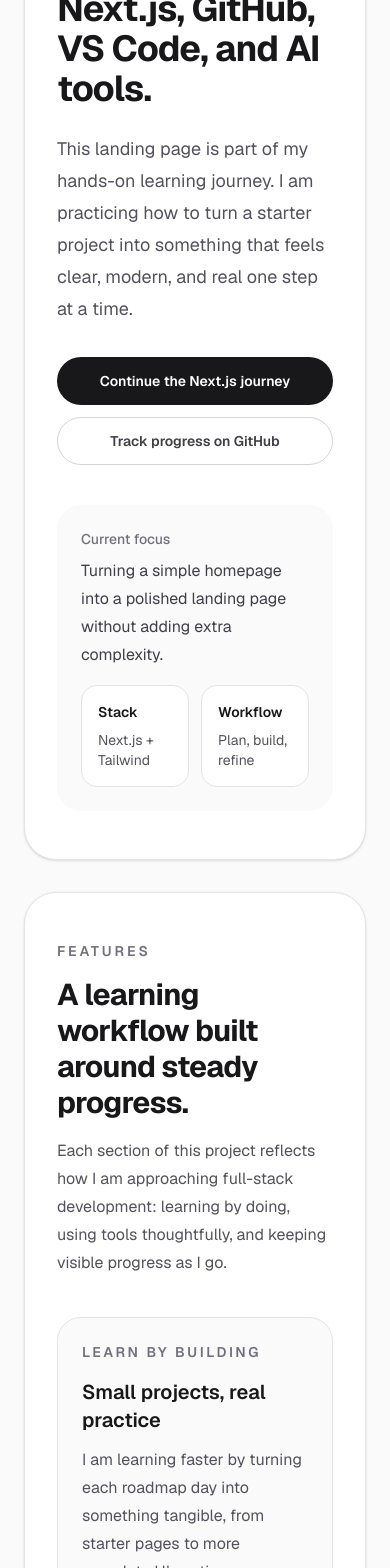
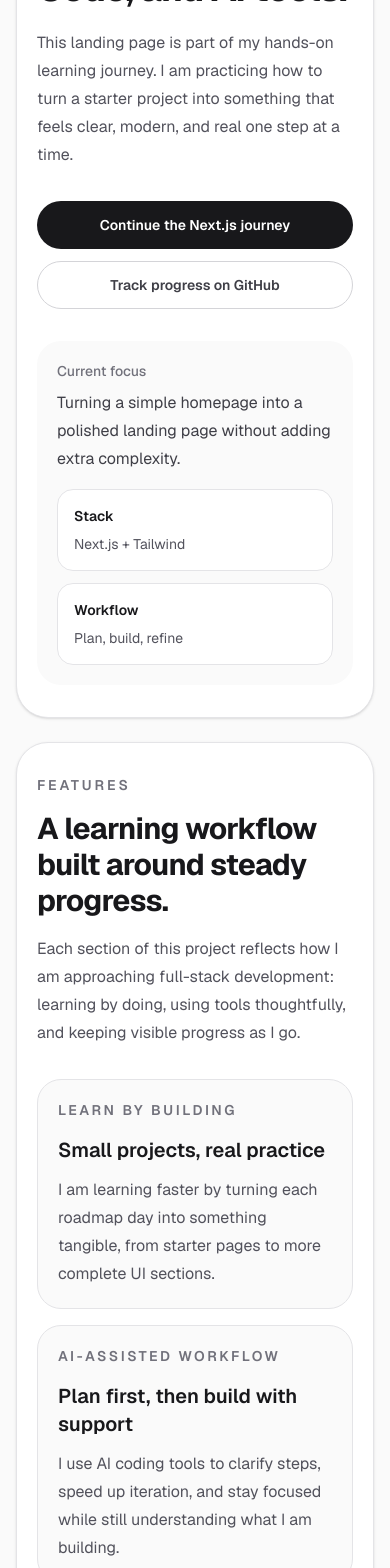
Before and after one commit to MahmoudElsanoor/fullstack-vibe-coding, a Next.js app in the folder projects/starter-nextjs-boilerplate/: page / in a window 390 px wide. Shown: the part 260-1828 px from the top of the page. Built offline with nearby package versions, Linux system fonts and the light colour scheme.

Commit message:
Polish landing page responsiveness

```diff
--- a/projects/starter-nextjs-boilerplate/src/app/page.tsx
+++ b/projects/starter-nextjs-boilerplate/src/app/page.tsx
@@ -1,25 +1,25 @@
 export default function Home() {
   return (
-    <div className="bg-zinc-50 px-6 py-16 font-sans text-zinc-900 dark:bg-black dark:text-zinc-50">
-      <main className="mx-auto flex w-full max-w-6xl flex-col gap-8">
+    <div className="bg-zinc-50 px-4 py-10 font-sans text-zinc-900 dark:bg-black dark:text-zinc-50 sm:px-6 sm:py-14 lg:py-16">
+      <main className="mx-auto flex w-full max-w-6xl flex-col gap-6 lg:gap-8">
         <section className="overflow-hidden rounded-[2rem] border border-zinc-200 bg-white shadow-sm dark:border-zinc-800 dark:bg-zinc-950">
-          <div className="flex flex-col gap-10 px-8 py-12 sm:px-12 lg:flex-row lg:items-end lg:justify-between lg:px-16 lg:py-16">
-            <div className="max-w-3xl">
+          <div className="flex flex-col gap-8 px-5 py-8 sm:px-8 sm:py-10 lg:flex-row lg:items-end lg:justify-between lg:gap-12 lg:px-12 lg:py-14">
+            <div className="max-w-3xl lg:flex-1">
               <p className="text-sm font-semibold uppercase tracking-[0.25em] text-zinc-500 dark:text-zinc-400">
                 Day 17 deployment practice
               </p>
-              <h1 className="mt-4 text-4xl font-bold tracking-tight sm:text-5xl lg:text-6xl">
+              <h1 className="mt-4 max-w-4xl text-4xl font-bold tracking-tight sm:text-5xl lg:text-6xl">
                 Building my full-stack skills with Next.js, GitHub, VS Code,
                 and AI tools.
               </h1>
-              <p className="mt-6 max-w-2xl text-lg leading-8 text-zinc-600 dark:text-zinc-300">
+              <p className="mt-5 max-w-2xl text-base leading-7 text-zinc-600 dark:text-zinc-300 sm:mt-6 sm:text-lg sm:leading-8">
                 This landing page is part of my hands-on learning journey. I am
                 practicing how to turn a starter project into something that
                 feels clear, modern, and real one step at a time.
               </p>
-              <div className="mt-8 flex flex-col gap-3 sm:flex-row">
+              <div className="mt-8 flex flex-col gap-3 sm:flex-row sm:flex-wrap">
                 <a
-                  className="inline-flex h-12 items-center justify-center rounded-full bg-zinc-900 px-6 text-sm font-semibold text-white transition-colors hover:bg-zinc-700 dark:bg-zinc-100 dark:text-zinc-900 dark:hover:bg-zinc-300"
+                  className="inline-flex h-12 w-full items-center justify-center rounded-full bg-zinc-900 px-6 text-sm font-semibold text-white transition-colors hover:bg-zinc-700 dark:bg-zinc-100 dark:text-zinc-900 dark:hover:bg-zinc-300 sm:w-auto"
                   href="https://nextjs.org/learn"
                   target="_blank"
                   rel="noopener noreferrer"
@@ -27,7 +27,7 @@
                   Continue the Next.js journey
                 </a>
                 <a
-                  className="inline-flex h-12 items-center justify-center rounded-full border border-zinc-300 px-6 text-sm font-semibold text-zinc-700 transition-colors hover:border-zinc-400 hover:text-zinc-900 dark:border-zinc-700 dark:text-zinc-200 dark:hover:border-zinc-500 dark:hover:text-zinc-50"
+                  className="inline-flex h-12 w-full items-center justify-center rounded-full border border-zinc-300 px-6 text-sm font-semibold text-zinc-700 transition-colors hover:border-zinc-400 hover:text-zinc-900 dark:border-zinc-700 dark:text-zinc-200 dark:hover:border-zinc-500 dark:hover:text-zinc-50 sm:w-auto"
                   href="https://github.com/"
                   target="_blank"
                   rel="noopener noreferrer"
@@ -37,7 +37,7 @@
               </div>
             </div>
 
-            <div className="grid gap-4 rounded-3xl bg-zinc-50 p-6 dark:bg-zinc-900 lg:max-w-sm">
+            <div className="grid gap-4 rounded-3xl bg-zinc-50 p-5 dark:bg-zinc-900 sm:p-6 lg:max-w-sm lg:self-stretch">
               <div>
                 <p className="text-sm font-medium text-zinc-500 dark:text-zinc-400">
                   Current focus
@@ -47,7 +47,7 @@
                   adding extra complexity.
                 </p>
               </div>
-              <div className="grid grid-cols-2 gap-3 text-sm text-zinc-600 dark:text-zinc-300">
+              <div className="grid gap-3 text-sm text-zinc-600 dark:text-zinc-300 sm:grid-cols-2">
                 <div className="rounded-2xl border border-zinc-200 bg-white p-4 dark:border-zinc-800 dark:bg-zinc-950">
                   <p className="font-semibold text-zinc-900 dark:text-zinc-50">
                     Stack
@@ -65,7 +65,7 @@
           </div>
         </section>
 
-        <section className="rounded-[2rem] border border-zinc-200 bg-white px-8 py-12 shadow-sm dark:border-zinc-800 dark:bg-zinc-950 sm:px-12">
+        <section className="rounded-[2rem] border border-zinc-200 bg-white px-5 py-8 shadow-sm dark:border-zinc-800 dark:bg-zinc-950 sm:px-8 sm:py-10 lg:px-12 lg:py-12">
           <div className="max-w-2xl">
             <p className="text-sm font-semibold uppercase tracking-[0.2em] text-zinc-500 dark:text-zinc-400">
               Features
@@ -80,8 +80,8 @@
             </p>
           </div>
 
-          <div className="mt-10 grid gap-6 md:grid-cols-3">
-            <article className="rounded-3xl border border-zinc-200 bg-zinc-50 p-6 dark:border-zinc-800 dark:bg-zinc-900">
+          <div className="mt-8 grid gap-4 sm:mt-10 sm:gap-6 md:grid-cols-3">
+            <article className="flex h-full flex-col rounded-3xl border border-zinc-200 bg-zinc-50 p-5 dark:border-zinc-800 dark:bg-zinc-900 sm:p-6">
               <p className="text-sm font-semibold uppercase tracking-[0.18em] text-zinc-500 dark:text-zinc-400">
                 Learn by Building
               </p>
@@ -92,7 +92,7 @@
               </p>
             </article>
 
-            <article className="rounded-3xl border border-zinc-200 bg-zinc-50 p-6 dark:border-zinc-800 dark:bg-zinc-900">
+            <article className="flex h-full flex-col rounded-3xl border border-zinc-200 bg-zinc-50 p-5 dark:border-zinc-800 dark:bg-zinc-900 sm:p-6">
               <p className="text-sm font-semibold uppercase tracking-[0.18em] text-zinc-500 dark:text-zinc-400">
                 AI-Assisted Workflow
               </p>
@@ -103,7 +103,7 @@
               </p>
             </article>
 
-            <article className="rounded-3xl border border-zinc-200 bg-zinc-50 p-6 dark:border-zinc-800 dark:bg-zinc-900">
+            <article className="flex h-full flex-col rounded-3xl border border-zinc-200 bg-zinc-50 p-5 dark:border-zinc-800 dark:bg-zinc-900 sm:p-6">
               <p className="text-sm font-semibold uppercase tracking-[0.18em] text-zinc-500 dark:text-zinc-400">
                 GitHub Progress
               </p>
@@ -116,8 +116,8 @@
           </div>
         </section>
 
-        <section className="rounded-[2rem] bg-zinc-900 px-8 py-12 text-white shadow-sm dark:bg-zinc-100 dark:text-zinc-900 sm:px-12">
-          <div className="flex flex-col gap-6 lg:flex-row lg:items-center lg:justify-between">
+        <section className="rounded-[2rem] bg-zinc-900 px-5 py-8 text-white shadow-sm dark:bg-zinc-100 dark:text-zinc-900 sm:px-8 sm:py-10 lg:px-12 lg:py-12">
+          <div className="flex flex-col gap-6 lg:flex-row lg:items-center lg:justify-between lg:gap-10">
             <div className="max-w-2xl">
               <p className="text-sm font-semibold uppercase tracking-[0.2em] text-zinc-300 dark:text-zinc-600">
                 Keep going
@@ -132,9 +132,9 @@
               </p>
             </div>
 
-            <div>
+            <div className="w-full lg:w-auto">
               <a
-                className="inline-flex h-12 items-center justify-center rounded-full bg-white px-6 text-sm font-semibold text-zinc-900 transition-colors hover:bg-zinc-200 dark:bg-zinc-900 dark:text-zinc-50 dark:hover:bg-zinc-700"
+                className="inline-flex h-12 w-full items-center justify-center rounded-full bg-white px-6 text-sm font-semibold text-zinc-900 transition-colors hover:bg-zinc-200 dark:bg-zinc-900 dark:text-zinc-50 dark:hover:bg-zinc-700 sm:w-auto"
                 href="https://vercel.com/docs/frameworks/nextjs"
                 target="_blank"
                 rel="noopener noreferrer"
@@ -145,8 +145,11 @@
           </div>
         </section>
 
-        <footer className="px-2 pb-4 pt-2 text-center text-sm text-zinc-500 dark:text-zinc-400">
-          Day 19 Diff Review Practice • Full-Stack Roadmap Project
+        <footer className="px-4 pb-2 pt-1 text-center text-sm leading-6 text-zinc-500 dark:text-zinc-400 sm:px-6">
+          <p>Day 19 Diff Review Practice</p>
+          <p className="text-zinc-400 dark:text-zinc-500">
+            Full-Stack Roadmap Project
+          </p>
         </footer>
       </main>
     </div>
```
